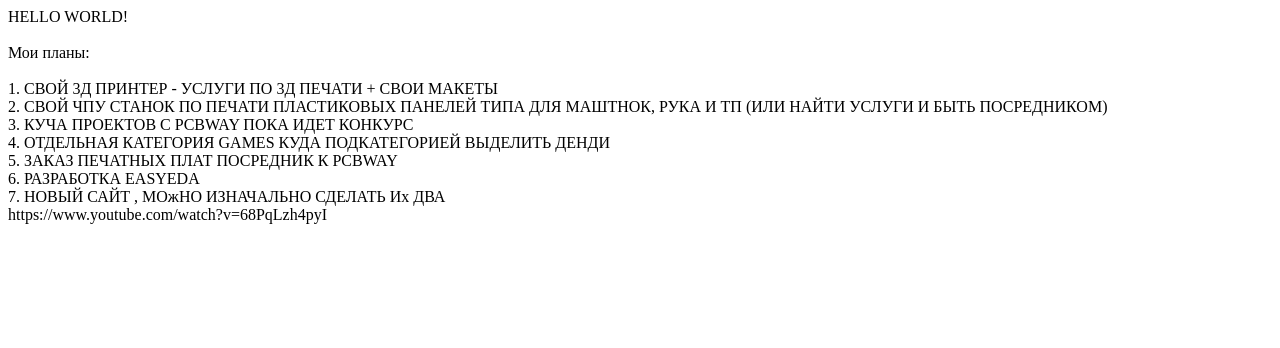
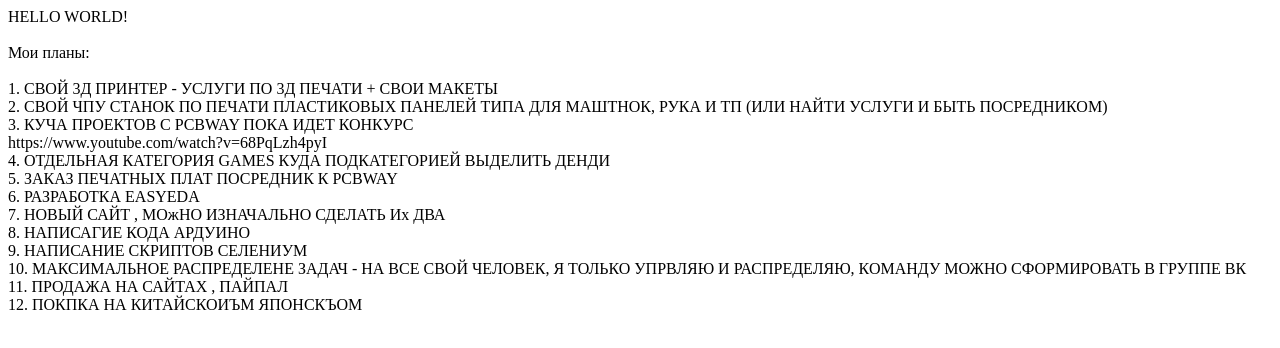
Before and after one commit to sergey211/dreamcatcher, a plain HTML site: page index.html in a window 1280 px wide. Drawn offline with Linux system fonts and the light colour scheme.

Commit message:
Update index.html

```diff
--- a/index.html
+++ b/index.html
@@ -16,12 +16,19 @@ HELLO WORLD! <br><br>
 1. СВОЙ 3Д ПРИНТЕР - УСЛУГИ ПО 3Д ПЕЧАТИ + СВОИ МАКЕТЫ<br>
 2. СВОЙ ЧПУ СТАНОК ПО ПЕЧАТИ ПЛАСТИКОВЫХ ПАНЕЛЕЙ ТИПА ДЛЯ МАШТНОК, РУКА И ТП (ИЛИ НАЙТИ УСЛУГИ
 И БЫТЬ ПОСРЕДНИКОМ)<br>
-3. КУЧА ПРОЕКТОВ С PCBWAY ПОКА ИДЕТ КОНКУРС<br>
+3. КУЧА ПРОЕКТОВ С PCBWAY ПОКА ИДЕТ КОНКУРС<br>https://www.youtube.com/watch?v=68PqLzh4pyI<br>
 4. ОТДЕЛЬНАЯ КАТЕГОРИЯ GAMES КУДА ПОДКАТЕГОРИЕЙ ВЫДЕЛИТЬ ДЕНДИ  <br>
 5. ЗАКАЗ ПЕЧАТНЫХ ПЛАТ ПОСРЕДНИК К PCBWAY <br>
 6. РАЗРАБОТКА EASYEDA<br>
 7. НОВЫЙ САЙТ , МОжНО ИЗНАЧАЛЬНО СДЕЛАТЬ Их ДВА<br>
-https://www.youtube.com/watch?v=68PqLzh4pyI
+
+8. НАПИСАГИЕ КОДА АРДУИНО<br>
+9. НАПИСАНИЕ СКРИПТОВ СЕЛЕНИУМ<br>
+10. МАКСИМАЛЬНОЕ РАСПРЕДЕЛЕНЕ ЗАДАЧ - НА ВСЕ СВОЙ ЧЕЛОВЕК, Я ТОЛЬКО УПРВЛЯЮ И РАСПРЕДЕЛЯЮ,
+КОМАНДУ МОЖНО СФОРМИРОВАТЬ В ГРУППЕ ВК <br>
+11. ПРОДАЖА НА САЙТАХ , ПАЙПАЛ <br>
+12. ПОКПКА НА КИТАЙСКОИЪМ ЯПОНСКЪОМ <br>
+
 
 
 
```
